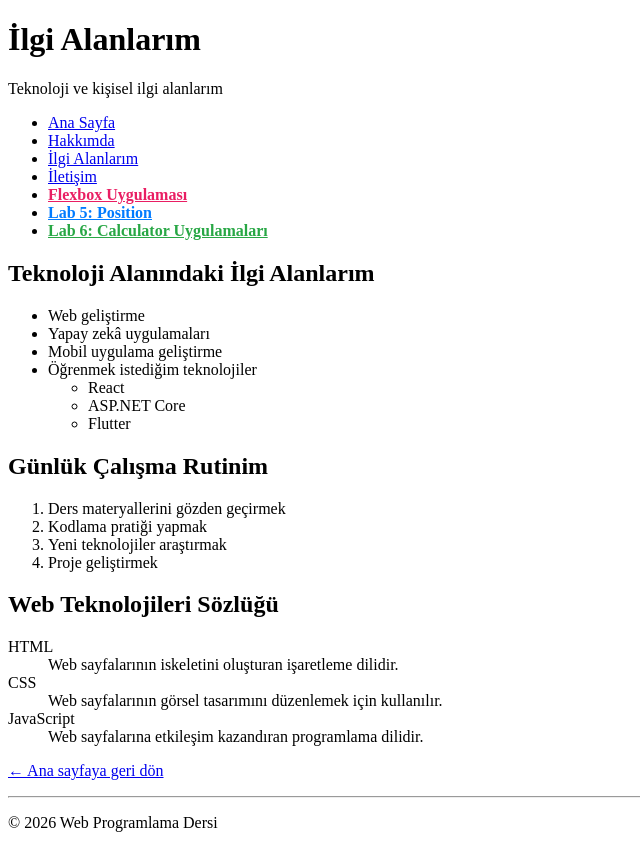
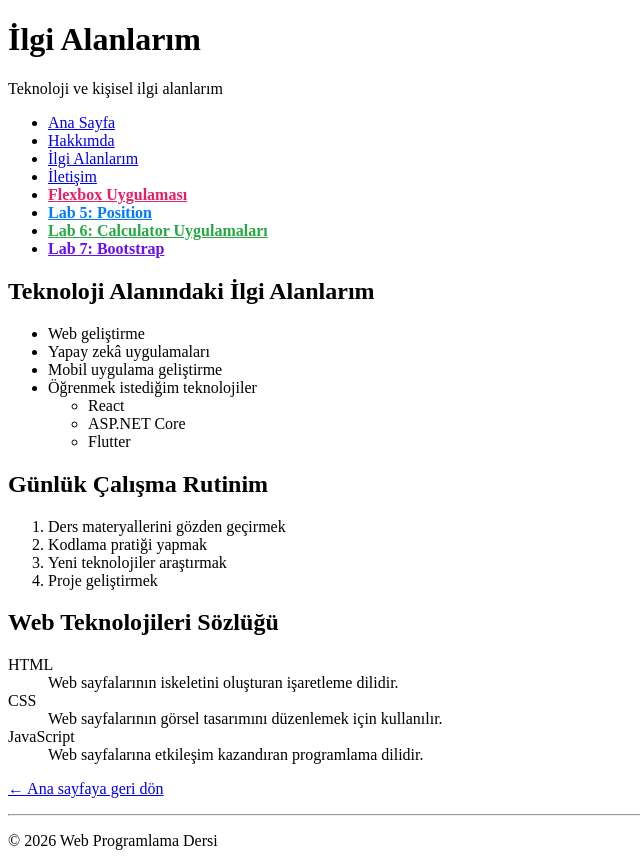
Before and after one commit to hayatdiler/hayatdiler.github.io, a plain HTML site: page index/interests.html in a window 1280 px wide. Shown: the whole page, without its empty margins (0-640 px from the left). Drawn offline with Linux system fonts and the light colour scheme.

Commit message:
Refactor interests.html to use header and nav elements

```diff
--- a/index/interests.html
+++ b/index/interests.html
@@ -5,9 +5,11 @@
     <title>İlgi Alanlarım</title>
 </head>
 <body>
+    <header>
+        <div class="header-left">
             <h1>İlgi Alanlarım</h1>
             <p>Teknoloji ve kişisel ilgi alanlarım</p>
-
+        </div>
         <nav>
             <ul>
                 <li><a href="index.html">Ana Sayfa</a></li>
@@ -17,8 +19,10 @@
                 <li><a href="flexbox.html" style="color: #e91e63; font-weight: bold;">Flexbox Uygulaması</a></li>
                 <li><a href="lab-position.html" style="color: #007bff; font-weight: bold;">Lab 5: Position</a></li>
                 <li><a href="calculator.html" style="color: #28a745; font-weight: bold;">Lab 6: Calculator Uygulamaları</a></li>
+                <li><a href="hafta7.html" style="color: #6610f2; font-weight: bold;">Lab 7: Bootstrap</a></li>
             </ul>
          </nav>
+    </header>
 
     <main>
         <section>
```
Lines whose indentation alone changed are shown as unchanged.
